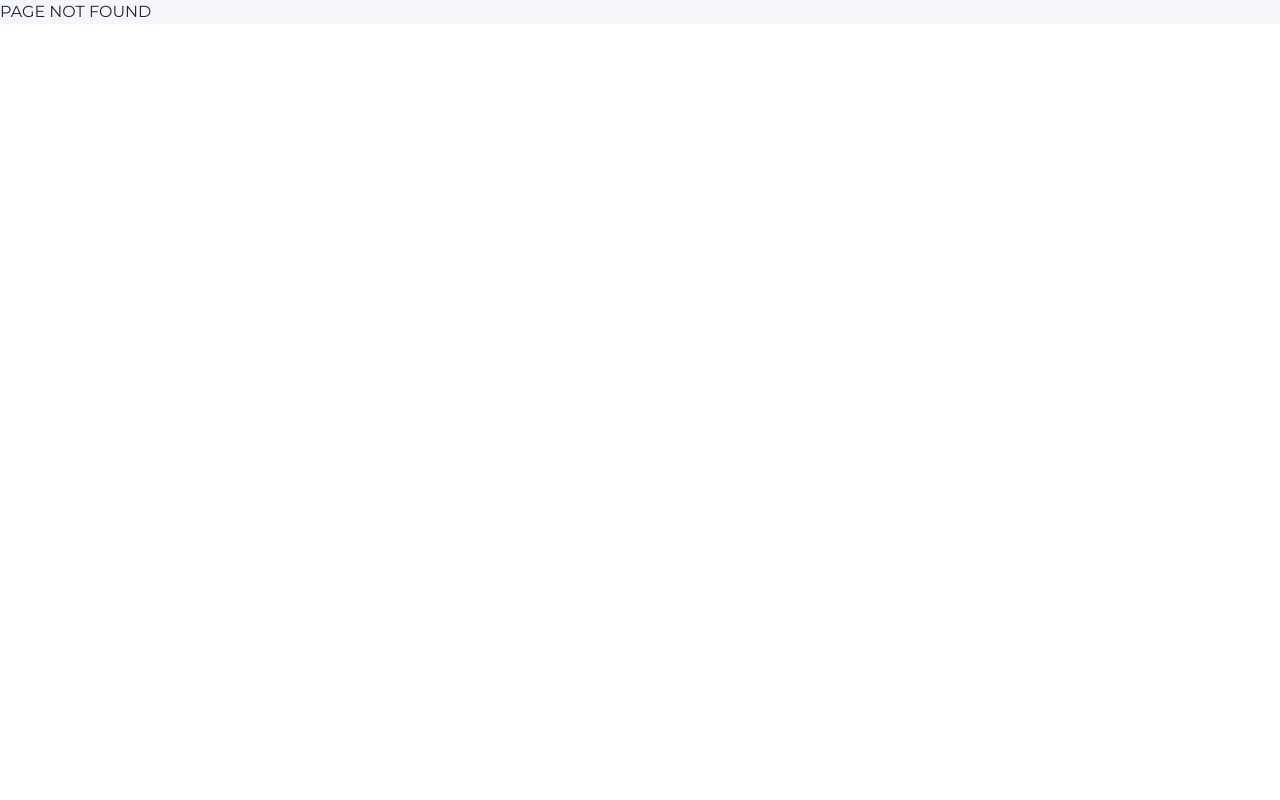
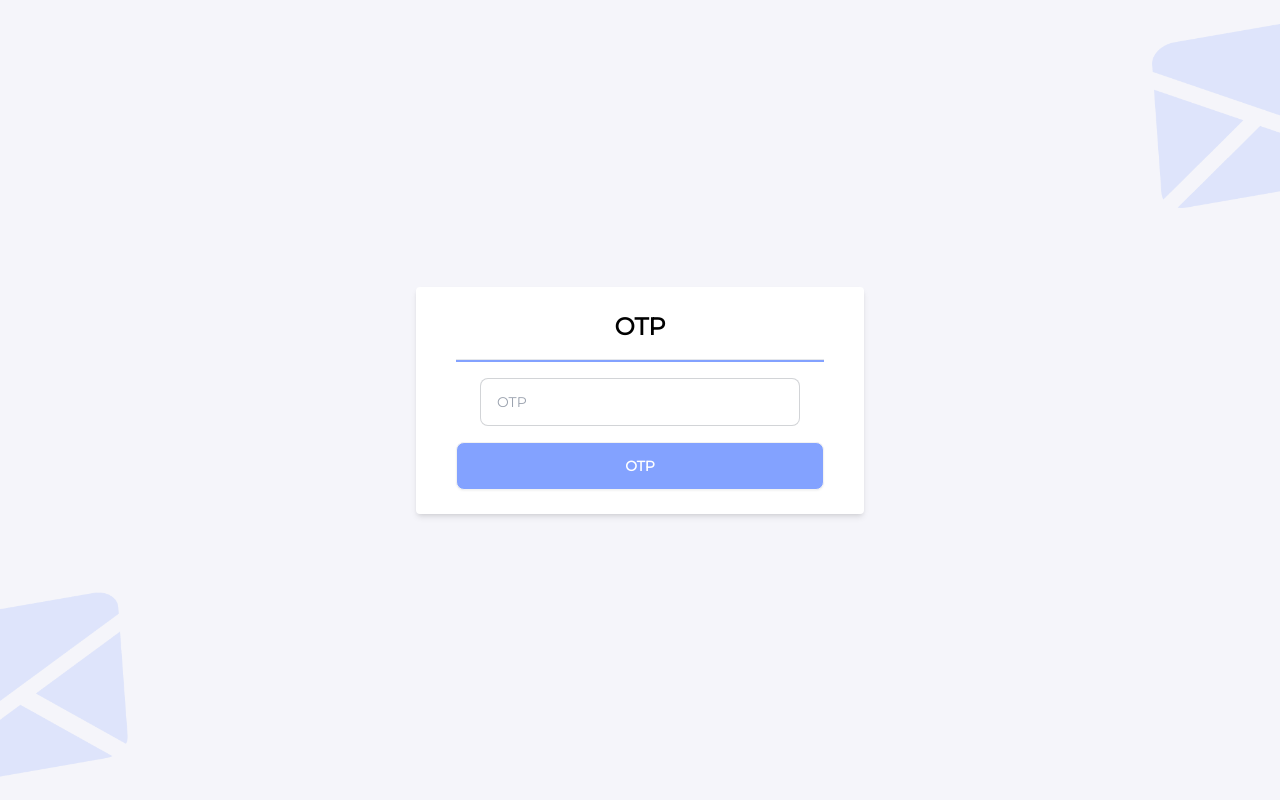
Before and after one commit to Project-Digital-Citizen/Front-End, a React (Vite) app: page /otp in a window 1280 px wide. Before the commit this address had no page. Built offline with nearby package versions, Linux system fonts and the light colour scheme.

Commit message:
add otp page

```diff
--- a/src/App.jsx
+++ b/src/App.jsx
@@ -14,6 +14,7 @@ import VerifikasiKTP from "./pages/Admin/VerifikasiKTP";
 import VerifikasiDomisili from "./pages/Admin/VerifikasiDomisili";
 import Account from "./pages/Admin/Account";
 import AccountEdit from "./pages/Admin/AccountEdit";
+import OTP from "./pages/OTP";
 
 const App = () => {
   return (
@@ -32,6 +33,7 @@ const App = () => {
         <Route path="/formktp" element={<FormKTP />} />
         <Route path="/formdomisili" element={<FormDomisili />} />
         <Route path="/statuspengajuan" element={<StatusPengajuan />} />
+        <Route path="/otp" element={<OTP />} />
         <Route path="*" element={<PageNotFound />} />
       </Routes>
     </Router>
--- /dev/null
+++ b/src/pages/OTP.jsx
@@ -0,0 +1,48 @@
+import { useNavigate } from "react-router-dom";
+import ele from "../assets/images/ele.png";
+
+const OTP = () => {
+  const navigate = useNavigate();
+
+  return (
+    <>
+      <img
+        src={ele}
+        alt=""
+        className="absolute top-0 right-0 z-0 object-cover object-left w-32 h-52"
+      />
+      <div className="flex items-center justify-center h-screen py-10 bg-background">
+        <div className="relative z-10 bg-white w-5/6 rounded shadow-md y-10 md:w-[70%] lg:w-[50%] xl:w-[35%]">
+          {/* Isi kotak center di sini */}
+          <h1 className="p-4 px-10 pt-6 text-2xl font-black text-center text-black">
+            OTP
+          </h1>
+          <hr className="bg-indigo text-black p-[1px] mx-10 " />
+          <div className="px-10">
+            <form action="">
+              <div className="justify-between w-full pt-4 form-control md:flex md:flex-row">
+                <input
+                  type="number"
+                  placeholder="OTP"
+                  className="w-full mx-auto input input-bordered input-md max-w-screen md:max-w-xs"
+                />
+              </div>
+
+              <div className="pt-4 pb-6">
+                <button className="text-white btn btn-block bg-indigo hover:bg-white hover:text-indigo hover:border-2 hover:border-indigo">
+                  OTP
+                </button>
+              </div>
+            </form>
+          </div>
+        </div>
+      </div>
+      <img
+        src={ele}
+        alt=""
+        className="absolute left-0 z-0 object-cover object-right w-32 h-52 -bottom-0"
+      />
+    </>
+  );
+};
+export default OTP;
```
